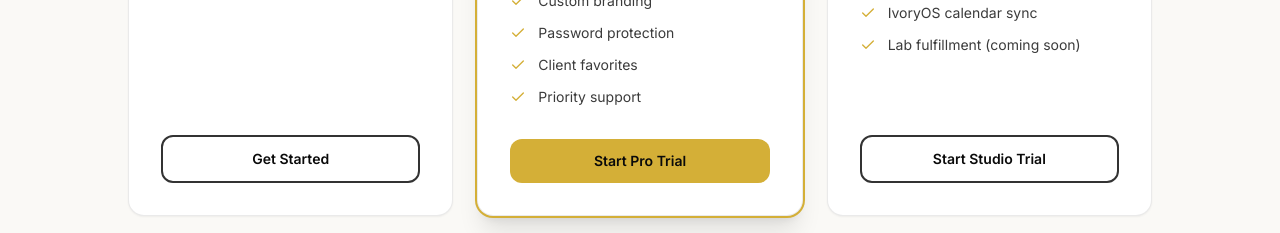
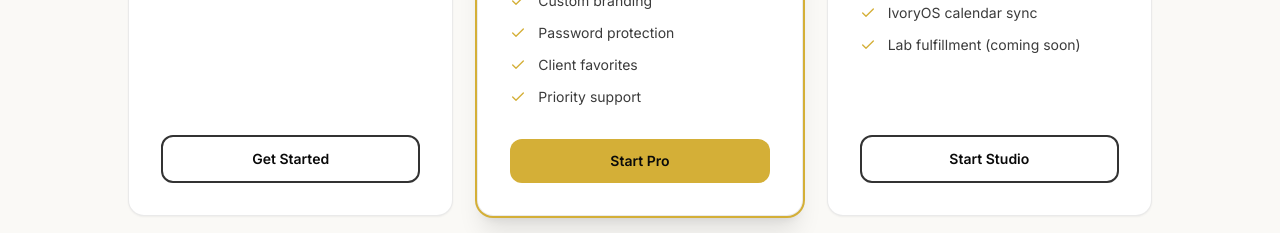
Before and after one commit to wispersofthepastprints-prog/ivory-galleries, a Next.js app: page / in a window 1280 px wide. Shown: the part 2740-2973 px from the top of the page. Built offline with nearby package versions, Linux system fonts and the light colour scheme.

Commit message:
Merge local working copy: money path (real Stripe IDs, AUD), gallery expiry + download tiers, yearly billing toggle, no-trial CTAs

```diff
--- a/src/components/paywall/PricingTable.tsx
+++ b/src/components/paywall/PricingTable.tsx
@@ -32,7 +32,7 @@ const plans = [
       'Client favorites',
       'Priority support',
     ],
-    cta: 'Start Pro Trial',
+    cta: 'Start Pro',
     href: '/register?tier=pro',
     popular: true,
   },
@@ -50,7 +50,7 @@ const plans = [
       'IvoryOS calendar sync',
       'Lab fulfillment (coming soon)',
     ],
-    cta: 'Start Studio Trial',
+    cta: 'Start Studio',
     href: '/register?tier=studio',
     popular: false,
   },
```
